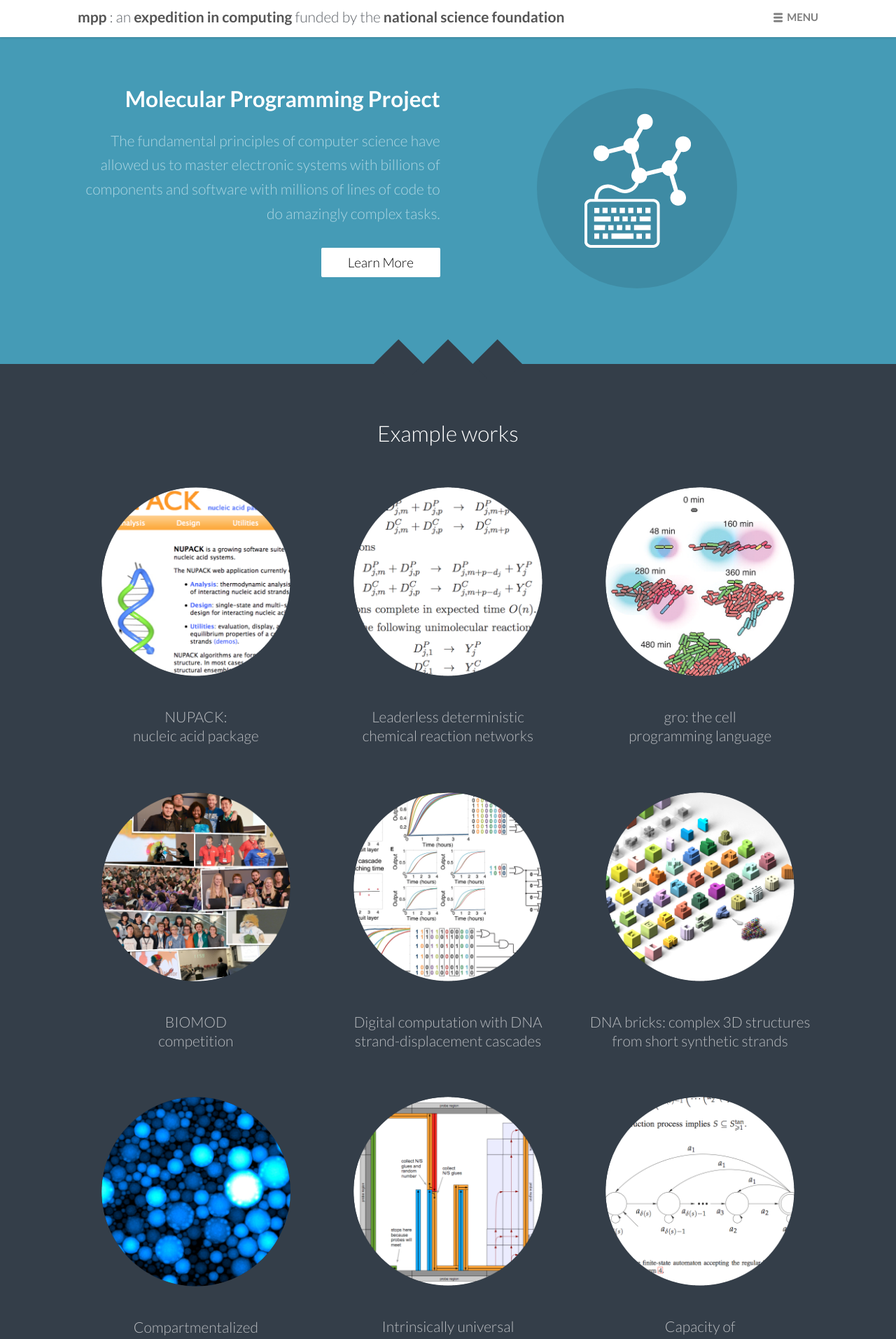
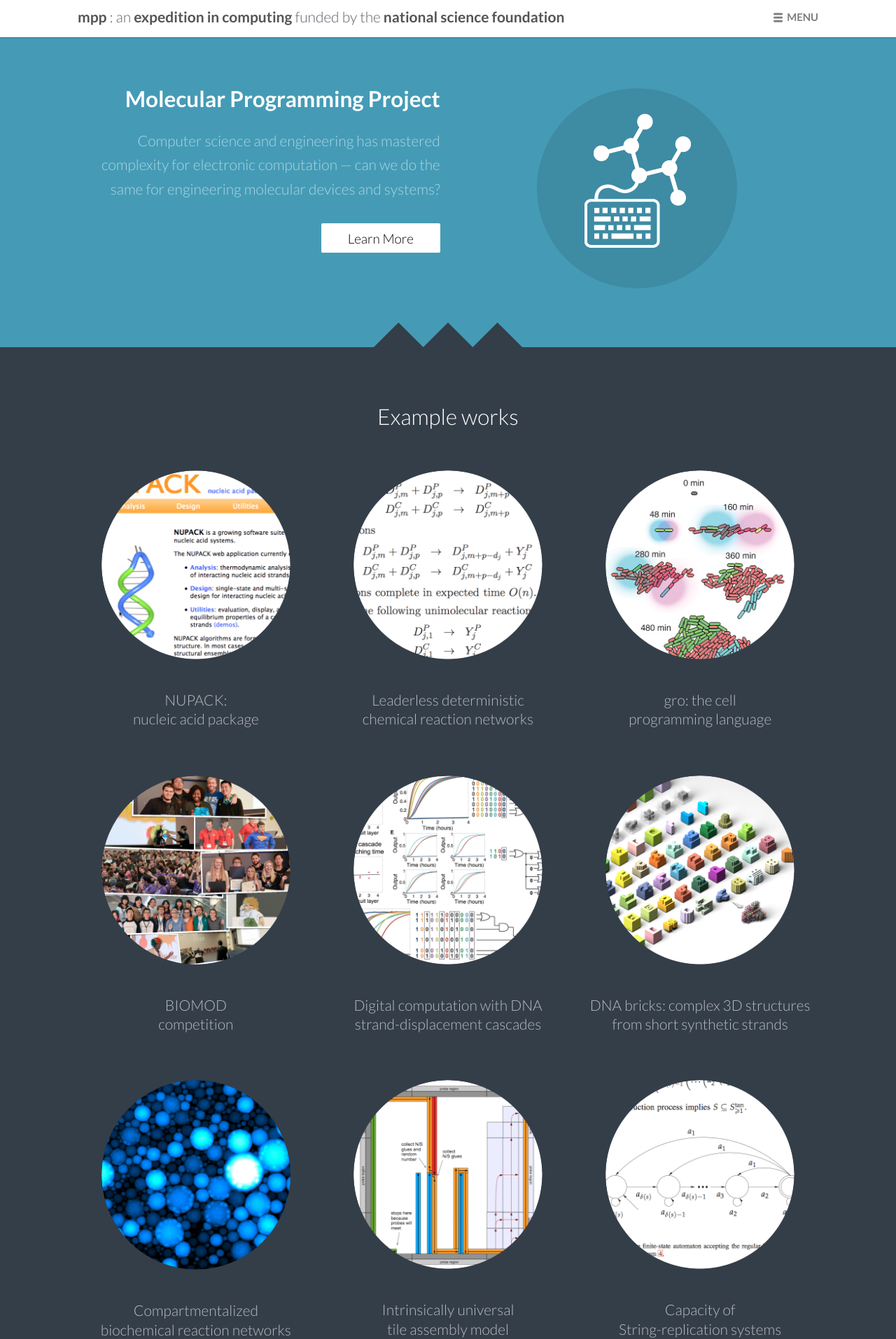
Before and after one commit to douglaslab/mpp, a Jekyll site: the page built from index.html, in a window 1280 px wide. Shown: the top 1913 px of the page at 70% size. Built offline with Jekyll 4.4.1, drawn with Linux system fonts in a browser that asks for light colours; nearby versions of some CDN libraries; some of the changed text lies outside the part shown.

Commit message:
updates to CTA and Our Mission

```diff
--- a/index.html
+++ b/index.html
@@ -10,7 +10,7 @@ title: Home
 			<div class="half" id="greeting">
 
 				<h1>Molecular Programming Project</h1>
-				<p>The fundamental principles of computer science have allowed us to master electronic systems with billions of components and software with millions of lines of code to do amazingly complex tasks.</p>
+				<p>Computer science and engineering has mastered complexity for electronic computation — can we do the same for engineering molecular devices and systems?</p>
 				<a href="/about" class="button button-primary">Learn More</a>
 			</div>
 
@@ -141,11 +141,8 @@ title: Home
 
 			<h4>Our Mission</h4>
 
-			<p>
-			Our long-term vision is to establish molecular programming as a subdiscipline of computer science—one that will enable a yet-to-be imagined array of applications from chemical circuitry for interacting with biological molecules to nanoscale computing and molecular robotics.
+			<p>The fundamental principles of computer science have allowed us to master electronic systems with billions of components and software with millions of lines of code to do amazingly complex tasks. The Molecular Programming Project aims to develop computer science principles for programming information-bearing molecules like DNA and RNA to create artificial biomolecular programs of similar complexity. Our long-term vision is to establish molecular programming as a subdiscipline of computer science—one that will enable a yet-to-be imagined array of applications from chemical circuitry for interacting with biological molecules to nanoscale computing and molecular robotics.
 			</p>
-
-
 			</div>
 
 			<div class="half">
```
